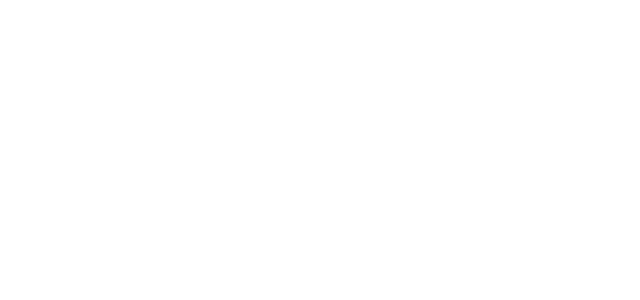
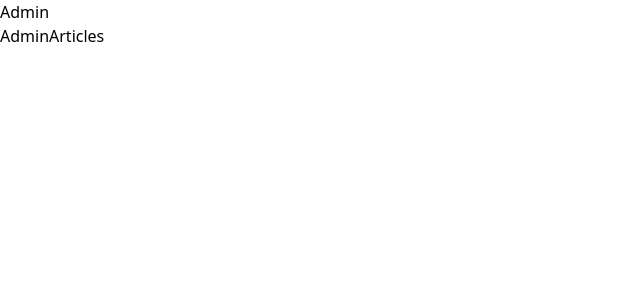
Before and after one commit to arashsharifi/finalSabzLearn, a React (Vite) app in the folder project/frontend/: page /p-admin/articles in a window 1280 px wide. Before the commit this address had no page. Shown: the top 300 px of the page, without its empty margins (0-640 px from the left). Built offline with nearby package versions, Linux system fonts and the light colour scheme.

Commit message:
add route panelAdmin and subrouters

```diff
--- /dev/null
+++ b/project/frontend/src/pages/panelAdmin/AdminArticles.jsx
@@ -0,0 +1,7 @@
+import React from 'react'
+
+export default function AdminArticles() {
+  return (
+    <div>AdminArticles</div>
+  )
+}
--- /dev/null
+++ b/project/frontend/src/pages/panelAdmin/AdminCourses.jsx
@@ -0,0 +1,7 @@
+import React from 'react'
+
+export default function AdminCourses() {
+  return (
+    <div>AdminCourses</div>
+  )
+}
--- /dev/null
+++ b/project/frontend/src/pages/panelAdmin/IndexAdmin.jsx
@@ -0,0 +1,10 @@
+import React from "react";
+import { Outlet } from "react-router-dom";
+export default function IndexAdmin() {
+  return (
+    <div className="flex flex-col">
+      <p>Admin</p>
+      <Outlet/>
+    </div>
+  );
+}
--- /dev/null
+++ b/project/frontend/src/pages/panelAdmin/Menus.jsx
@@ -0,0 +1,7 @@
+import React from 'react'
+
+export default function Menus() {
+  return (
+    <div>Menus</div>
+  )
+}
--- /dev/null
+++ b/project/frontend/src/pages/panelAdmin/Users.jsx
@@ -0,0 +1,7 @@
+import React from 'react'
+
+export default function Users() {
+  return (
+    <div className='mt-10 bg-customseven'>Users</div>
+  )
+}
```
Also changed, not shown: project/frontend/src/routes.jsx (+22 -0 lines).
